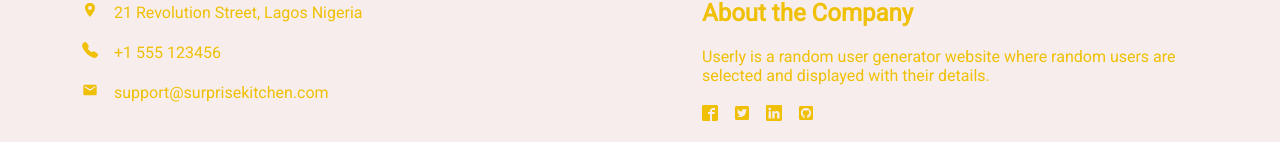
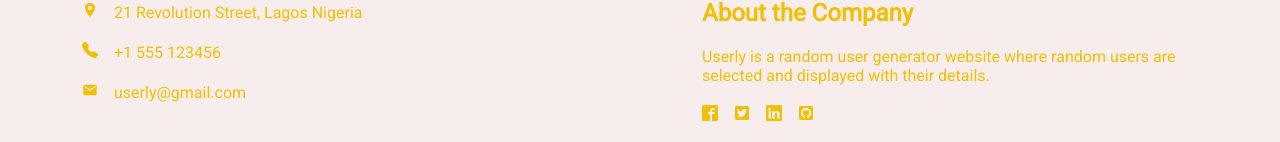
Before and after one commit to Rachelwebdev/Random-User-Gen, a React (Create React App) app: page /Register in a window 1280 px wide. Shown: the part 860-1002 px from the top of the page. Built offline with nearby package versions, Linux system fonts and the light colour scheme; the HTML template or start-up script is replaced by a standard one.

Commit message:
edited the email content

```diff
--- a/src/Component/Footer.js
+++ b/src/Component/Footer.js
@@ -29,7 +29,7 @@
             <span>
               <MdEmail />
             </span>
-            support@surprisekitchen.com
+            userly@gmail.com
           </p>
         </div>
         <div className="section-2">
```
